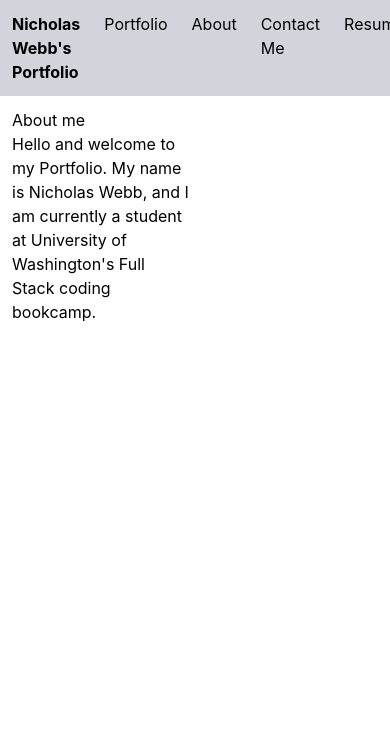
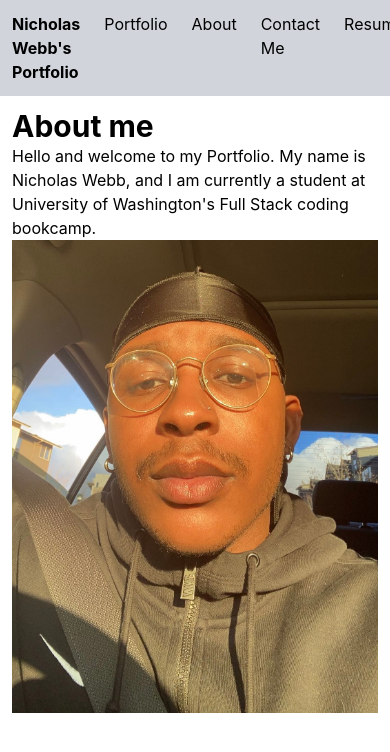
Before and after one commit to Kingnick253/portfolio-react, a React (Create React App) app: page / in a window 390 px wide. Shown: the top 752 px of the page. Built offline with nearby package versions, Linux system fonts and the light colour scheme.

Commit message:
Got profile picture fited to the page correctly

```diff
--- a/src/App.js
+++ b/src/App.js
@@ -7,8 +7,9 @@ function App() {
   return (
     <>
     <Navbar />
+    <div className='container mx-auto'>
     <About />
-
+    </div>
     </>
   );
 }
--- a/src/pages/About.js
+++ b/src/pages/About.js
@@ -1,12 +1,14 @@
+import profilePic from "../Assets/profile-picture.jpg"
+
 export const About = () =>{
     return(
-        <div className="p-3 flex gap-2">
+        <div className="p-3 sm:flex gap-2">
             <div className="flex-1">
-            <h1 >About me</h1>
+            <h1 className="font-bold text-3xl">About me</h1>
                 <p> Hello and welcome to my Portfolio. My name is Nicholas Webb, and I am currently a student at University of Washington's Full Stack coding bookcamp. </p>
             </div>
-            <div className="flex-1">
-                <img />
+            <div className=" flex-1">
+                <img className="object-contain h-auto w-96" src={profilePic} alt="p"/>
             </div>
         </div>
     );
```
Also changed, not shown: src/Assets/profile-picture.jpg (added).
